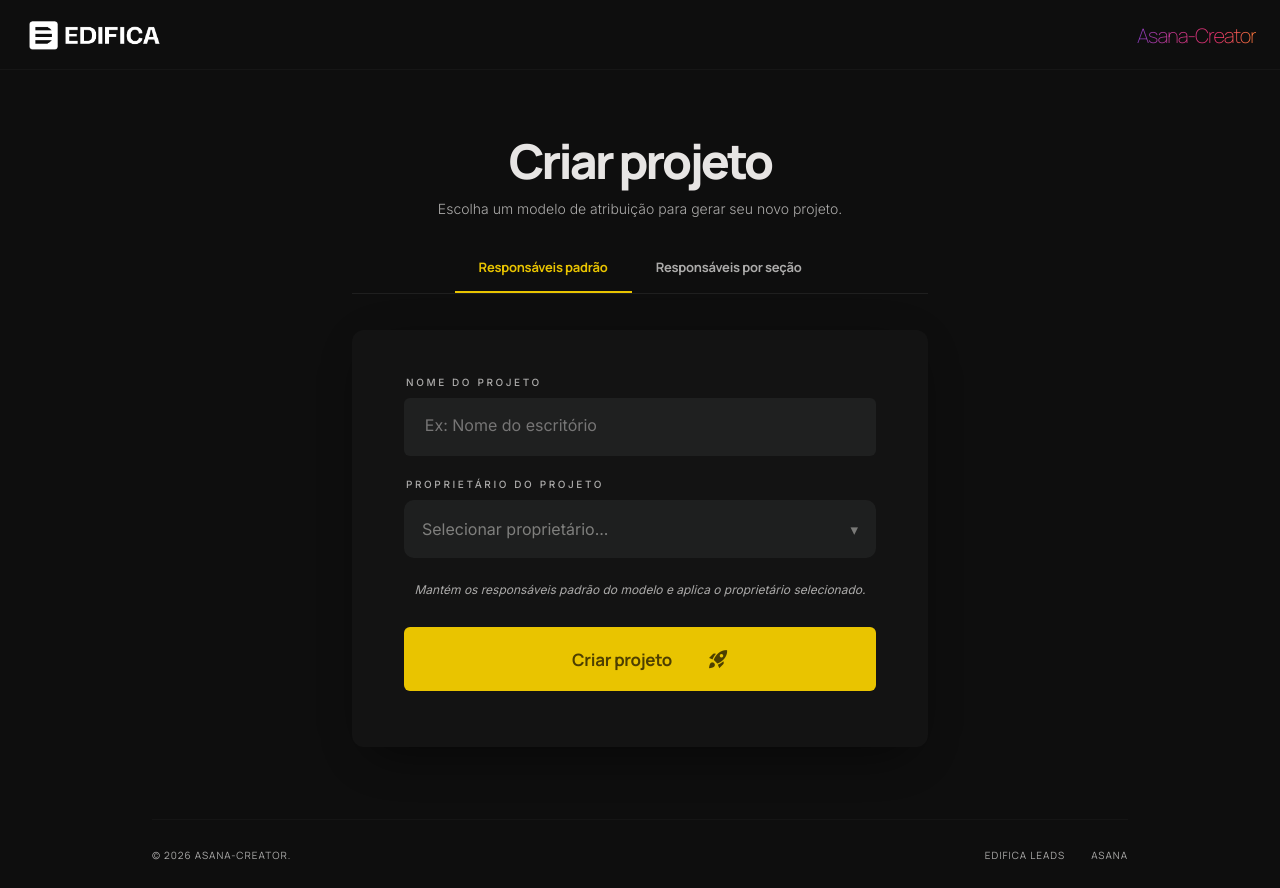
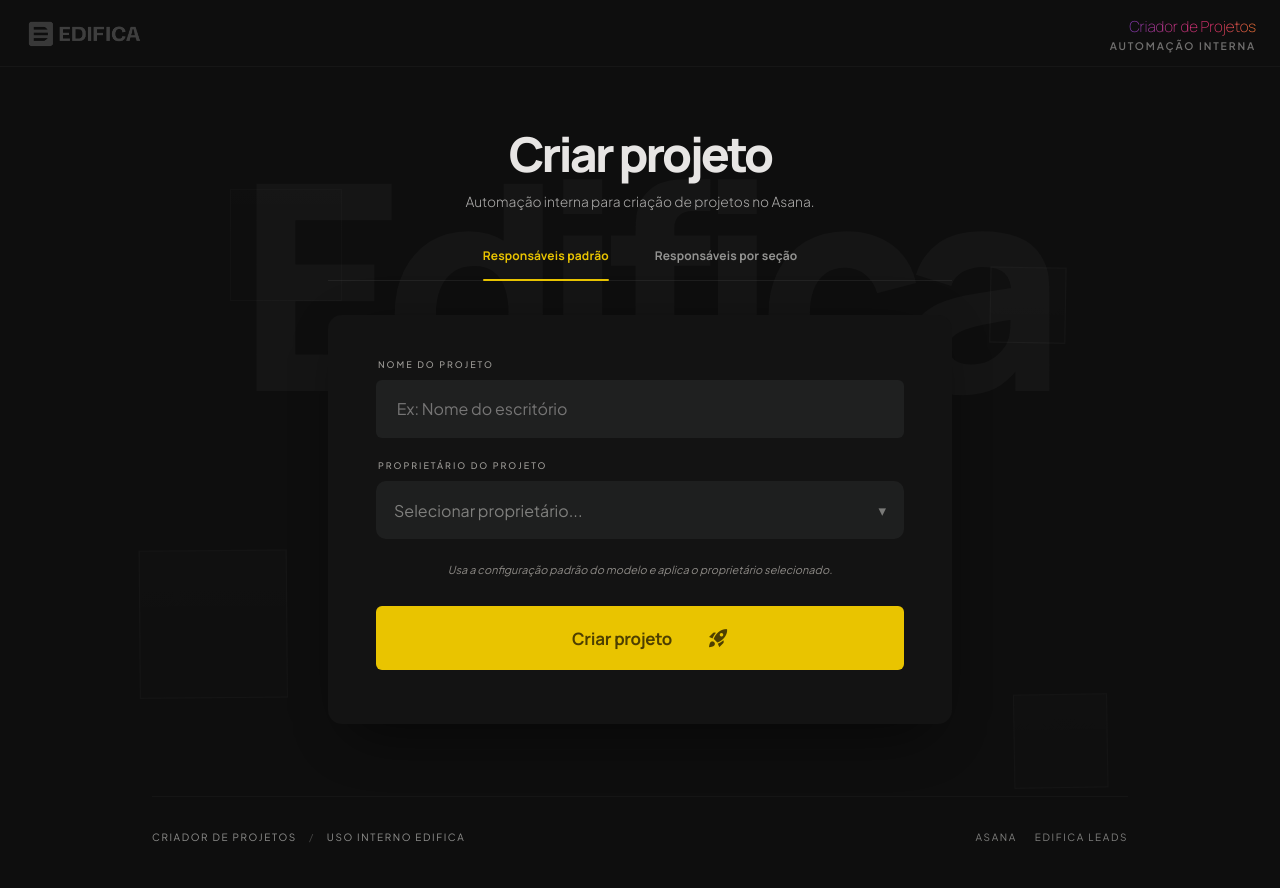
Before and after one commit to mauricionrdev/asana-creator, a Next.js app: page / in a window 1280 px wide. After the commit the page ends 867 px from the top, so only its background shows below. Built offline with nearby package versions, Linux system fonts and the light colour scheme.

Commit message:
Refine internal creator layout and background motion

```diff
--- a/src/app/globals.css
+++ b/src/app/globals.css
@@ -1,4 +1,4 @@
-@import url("https://fonts.googleapis.com/css2?family=Inter:wght@300;400;500;600&family=Manrope:wght@200;300;400;500;700;800&display=swap");
+@import url("https://fonts.googleapis.com/css2?family=Manrope:wght@200;300;400;500;700;800&family=Plus+Jakarta+Sans:wght@300;400;500;600;700&display=swap");
 
 :root {
   --background: #0e0e0e;
@@ -15,7 +15,7 @@
   --danger: #ed7f64;
   --success: #9fd48f;
   --font-headline: "Manrope", "Segoe UI", sans-serif;
-  --font-body: "Inter", "Segoe UI", sans-serif;
+  --font-body: "Plus Jakarta Sans", "Segoe UI", sans-serif;
 }
 
 * {
@@ -59,8 +59,8 @@ select {
 }
 
 ::selection {
-  background: var(--primary);
-  color: #0e0e0e;
+  background: rgba(131, 58, 180, 0.28);
+  color: #f6f2fb;
 }
 
 *::-webkit-scrollbar {
--- a/src/components/animated-project-button.module.css
+++ b/src/components/animated-project-button.module.css
@@ -9,8 +9,8 @@
   margin-top: 4px;
   border: 0;
   border-radius: 6px;
-  background: #e9c400;
-  color: #4d3f00;
+  background: var(--button-solid-bg, #e9c400);
+  color: var(--button-solid-ink, #4d3f00);
   padding: 20px 24px;
   font-family: var(--font-headline);
   font-size: 17px;
@@ -25,7 +25,7 @@
 }
 
 .button:hover {
-  background: #d9b600;
+  background: var(--button-solid-hover-bg, #d9b600);
 }
 
 .button:active {
@@ -37,8 +37,10 @@
 }
 
 .buttonBusy {
-  color: #fff4cf;
-  background: linear-gradient(
+  color: var(--button-busy-ink, #fff4cf);
+  background: var(
+    --button-busy-bg,
+    linear-gradient(
     115deg,
     rgb(131, 58, 180) 0%,
     rgb(158, 56, 156) 24%,
@@ -46,13 +48,16 @@
     rgb(225, 48, 108) 72%,
     rgb(236, 84, 86) 88%,
     rgb(247, 119, 55) 100%
+  )
   );
   background-size: 260% 260%;
-  box-shadow: 0 10px 28px rgba(193, 53, 132, 0.18);
+  box-shadow: var(--button-busy-shadow, 0 10px 28px rgba(193, 53, 132, 0.18));
 }
 
 .buttonBusy:hover {
-  background: linear-gradient(
+  background: var(
+    --button-busy-bg,
+    linear-gradient(
     115deg,
     rgb(131, 58, 180) 0%,
     rgb(158, 56, 156) 24%,
@@ -60,6 +65,7 @@
     rgb(225, 48, 108) 72%,
     rgb(236, 84, 86) 88%,
     rgb(247, 119, 55) 100%
+  )
   );
 }
 
--- a/src/components/project-creator-screen-v3.module.css
+++ b/src/components/project-creator-screen-v3.module.css
@@ -14,35 +14,16 @@
 }
 
 .topbarInner {
+  position: relative;
   display: flex;
   align-items: center;
   justify-content: space-between;
   width: min(100%, calc(100% - 48px));
   margin: 0 auto;
-  padding: 18px 0 16px;
-  flex-direction: row-reverse;
+  padding: 16px 0 14px;
 }
 
-.brand {
-  color: #acabaa;
-  font-family: var(--font-headline);
-  font-size: 1.25rem;
-  font-weight: 100;
-  letter-spacing: -0.05em;
-  line-height: 1.75rem;
-  background: linear-gradient(
-    to right,
-    rgb(131, 58, 180) 0%,
-    rgb(193, 53, 132) 33%,
-    rgb(225, 48, 108) 66%,
-    rgb(247, 119, 55) 100%
-  );
-  background-clip: text;
-  -webkit-background-clip: text;
-  -webkit-text-fill-color: transparent;
-  display: inline-block;
-}
-
+.brandCluster,
 .topbarActions {
   display: flex;
   align-items: center;
@@ -65,6 +46,48 @@
   color: #ffffff;
 }
 
+.topLogo {
+  width: auto;
+  height: 30px;
+  opacity: 0.2;
+  filter: grayscale(1) brightness(1.18);
+  display: block;
+}
+
+.productMark {
+  display: flex;
+  flex-direction: column;
+  align-items: flex-end;
+  gap: 2px;
+}
+
+.productMark strong {
+  background: linear-gradient(
+    90deg,
+    rgb(131, 58, 180) 0%,
+    rgb(193, 53, 132) 33%,
+    rgb(225, 48, 108) 66%,
+    rgb(247, 119, 55) 100%
+  );
+  color: transparent;
+  background-clip: text;
+  -webkit-background-clip: text;
+  -webkit-text-fill-color: transparent;
+  font-family: var(--font-headline);
+  font-size: 0.95rem;
+  font-weight: 100;
+  letter-spacing: -0.01em;
+}
+
+.productMark span {
+  color: rgba(172, 171, 170, 0.62);
+  font-family: var(--font-body);
+  font-size: 0.65rem;
+  font-weight: 600;
+  letter-spacing: 0.18em;
+  text-transform: uppercase;
+}
+
 .topbarRule {
   width: 100%;
   height: 1px;
@@ -72,21 +95,95 @@
 }
 
 .main {
+  position: relative;
+  overflow: hidden;
   flex: 1;
   display: flex;
   flex-direction: column;
   align-items: center;
-  padding: 54px 24px 72px;
+  padding: 50px 24px 72px;
+}
+
+.backgroundWord {
+  position: absolute;
+  top: 96px;
+  left: 50%;
+  z-index: 0;
+  transform: translateX(-50%);
+  font-family: var(--font-headline);
+  font-size: clamp(8rem, 23vw, 18rem);
+  font-weight: 800;
+  letter-spacing: -0.08em;
+  line-height: 0.82;
+  white-space: nowrap;
+  color: rgba(255, 255, 255, 0.028);
+  pointer-events: none;
+  user-select: none;
+  text-transform: none;
+}
+
+.backgroundSquares {
+  position: absolute;
+  inset: 0;
+  z-index: 0;
+  pointer-events: none;
+  user-select: none;
+}
+
+.square {
+  position: absolute;
+  display: block;
+  border: 1px solid rgba(255, 255, 255, 0.07);
+  background: linear-gradient(180deg, rgba(255, 255, 255, 0.02), rgba(255, 255, 255, 0.004));
+  opacity: 0.52;
+  animation: squareDrift 24s ease-in-out infinite;
+}
+
+.squareA {
+  top: 122px;
+  left: calc(50% - 410px);
+  width: 112px;
+  height: 112px;
+  animation-duration: 22s;
+}
+
+.squareB {
+  top: 210px;
+  right: calc(50% - 418px);
+  width: 76px;
+  height: 76px;
+  animation-duration: 26s;
+  animation-delay: -6s;
+}
+
+.squareC {
+  top: 482px;
+  left: calc(50% - 500px);
+  width: 148px;
+  height: 148px;
+  animation-duration: 28s;
+  animation-delay: -11s;
+}
+
+.squareD {
+  top: 620px;
+  right: calc(50% - 470px);
+  width: 94px;
+  height: 94px;
+  animation-duration: 24s;
+  animation-delay: -14s;
 }
 
 .centerCol {
-  width: 36rem;
+  position: relative;
+  z-index: 1;
+  width: 39rem;
   max-width: 100%;
 }
 
 .hero {
   text-align: center;
-  margin-bottom: 38px;
+  margin-bottom: 34px;
 }
 
 .title {
@@ -101,55 +198,83 @@
   width: min(100%);
   margin: 0 auto;
   color: #acabaa;
-  font-size: 0.875rem;
+  max-width: 36ch;
+  font-size: 0.86rem;
   font-weight: 300;
-  line-height: 1.55;
+  line-height: 1.6;
 }
 
 .tabs {
   display: flex;
   justify-content: center;
   align-items: flex-end;
-  gap: 0;
-  width: min(100%, 620px);
-  margin: 0 auto 36px;
+  gap: 10px;
+  width: min(100%, 660px);
+  margin: 0 auto 34px;
   border-bottom: 1px solid rgba(72, 72, 72, 0.3);
 }
 
 .tab {
+  position: relative;
   border: 0;
-  padding: 0 24px 15px;
+  padding: 0 18px 16px;
   background: transparent;
-  color: #acabaa;
+  color: #9f9f9d;
   font-family: var(--font-headline);
-  font-size: 13px;
-  font-weight: 600;
-  letter-spacing: -0.02em;
+  font-size: 12px;
+  font-weight: 650;
+  letter-spacing: 0.01em;
   cursor: pointer;
-  transition: color 180ms ease, border-color 180ms ease;
-  border-bottom: 2px solid transparent;
+  transition: color 180ms ease, opacity 180ms ease;
+  border-bottom: 0;
+  opacity: 0.92;
+}
+
+.tab::after {
+  content: "";
+  position: absolute;
+  left: 18px;
+  right: 18px;
+  bottom: -1px;
+  height: 2px;
+  border-radius: 999px;
+  background: transparent;
+  transform: scaleX(0.72);
+  transform-origin: center;
+  transition:
+    background 180ms ease,
+    transform 220ms cubic-bezier(0.22, 1, 0.36, 1),
+    opacity 180ms ease;
+  opacity: 0;
 }
 
 .tab:hover {
   color: #e7e5e4;
+  opacity: 1;
 }
 
 .tabActive {
   color: #e9c400;
-  border-bottom-color: #e9c400;
+  opacity: 1;
+}
+
+.tabActive::after {
+  background: #e9c400;
+  transform: scaleX(1);
+  opacity: 1;
 }
 
 .cardWrap {
   position: relative;
-  width: min(100%, 620px);
+  width: min(100%, 660px);
   margin: 0 auto;
 }
 
 .cardShadow {
   position: absolute;
-  inset: 18px 14px -6px;
+  inset: 20px 18px -10px;
   background: rgba(0, 0, 0, 0.5);
-  filter: blur(22px);
+  filter: blur(26px);
   border-radius: 30px;
   z-index: 0;
 }
@@ -158,14 +283,14 @@
   position: relative;
   z-index: 1;
   background: #131313;
-  border-radius: 12px;
+  border-radius: 14px;
 }
 
 .form {
   display: flex;
   flex-direction: column;
   gap: 22px;
-  padding: 46px 52px;
+  padding: 44px 48px;
 }
 
 .fieldGroup {
@@ -174,12 +299,34 @@
   gap: 10px;
 }
 
+.sectionDivider {
+  width: 100%;
+  height: 1px;
+  background: rgba(255, 255, 255, 0.05);
+}
+
+.frontGrid {
+  display: grid;
+  grid-template-columns: repeat(2, minmax(0, 1fr));
+  gap: 16px 14px;
+}
+
+.frontField {
+  min-width: 0;
+}
+
+.frontField:last-child {
+  grid-column: 1 / -1;
+  width: 100%;
+  justify-self: stretch;
+}
+
 .label {
   padding-left: 2px;
-  color: #acabaa;
-  font-size: 10px;
+  color: #9c9a96;
+  font-size: 9px;
   font-weight: 500;
-  letter-spacing: 0.26em;
+  letter-spacing: 0.22em;
   text-transform: uppercase;
 }
 
@@ -247,8 +394,8 @@
 
 .helperText {
   margin: 2px 0 4px;
-  color: #acabaa;
-  font-size: 12px;
+  color: #8c8985;
+  font-size: 11px;
   text-align: center;
   font-style: italic;
 }
@@ -582,37 +729,54 @@
 .footerInner {
   display: flex;
   flex-direction: column;
-  gap: 18px;
+  gap: 16px;
   align-items: center;
   justify-content: space-between;
   width: calc(80% - 48px);
   margin: 0 auto;
-  padding: 28px 0 26px;
+  padding: 34px 0 24px;
   border-top: 1px solid rgba(72, 72, 72, 0.12);
 }
 
-.footerInner > span,
+.footerMeta,
+.footerMeta span,
 .footerLinks a {
-  color: #acabaa;
-  font-family: var(--font-headline);
+  color: #8f8f8d;
+  font-family: var(--font-body);
   font-size: 10px;
   text-transform: uppercase;
-  letter-spacing: 0.1em;
+  letter-spacing: 0.16em;
+}
+
+.footerMeta {
+  display: flex;
+  gap: 12px;
+  align-items: center;
+  flex-wrap: wrap;
+  justify-content: center;
+}
+
+.footerMeta span + span::before {
+  content: "/";
+  margin-right: 12px;
+  color: rgba(143, 143, 141, 0.42);
 }
 
 .footerLinks {
   display: flex;
-  gap: 26px;
+  gap: 18px;
   flex-wrap: wrap;
   justify-content: center;
 }
 
 .footerLinks a {
-  transition: color 180ms ease;
+  transition: color 180ms ease, opacity 180ms ease;
+  opacity: 0.88;
 }
 
 .footerLinks a:hover {
-  color: #ffd600;
+  color: #c5c5c1;
+  opacity: 1;
 }
 
 @keyframes loadingGradient {
@@ -626,6 +790,29 @@
 
   100% {
     background-position: 0% 50%;
+  }
+}
+
+@keyframes squareDrift {
+  0%,
+  100% {
+    transform: translate3d(0, 0, 0) rotate(0deg);
+    opacity: 0.24;
+  }
+
+  25% {
+    transform: translate3d(8px, -10px, 0) rotate(1deg);
+    opacity: 0.38;
+  }
+
+  50% {
+    transform: translate3d(-6px, 8px, 0) rotate(-1.4deg);
+    opacity: 0.26;
+  }
+
+  75% {
+    transform: translate3d(10px, 4px, 0) rotate(0.8deg);
+    opacity: 0.34;
   }
 }
 
@@ -770,7 +957,7 @@
 
 @media (min-width: 768px) {
   .main {
-    padding-top: 58px;
+    padding-top: 54px;
   }
 
   .footerInner {
@@ -783,6 +970,14 @@
     padding: 44px 20px 60px;
   }
 
+  .backgroundSquares {
+    display: none;
+  }
+
+  .backgroundWord {
+    display: none;
+  }
+
   .centerCol,
   .tabs,
   .cardWrap {
@@ -791,6 +986,15 @@
 
   .form {
     padding: 36px 34px;
+  }
+
+  .frontGrid {
+    grid-template-columns: 1fr;
+  }
+
+  .frontField:last-child {
+    grid-column: auto;
+    width: 100%;
   }
 
   .title {
@@ -850,6 +1054,11 @@
     white-space: nowrap;
   }
 
+  .tab::after {
+    left: 14px;
+    right: 14px;
+  }
+
   .form {
     padding: 28px 22px;
   }
@@ -879,6 +1088,14 @@
   .warningList {
     max-height: 180px;
   }
+
+  .footerMeta {
+    gap: 8px;
+  }
+
+  .footerMeta span + span::before {
+    margin-right: 8px;
+  }
 }
 
 @media (max-width: 540px) {
@@ -890,10 +1107,25 @@
   .topbarInner {
     padding-top: 14px;
     padding-bottom: 14px;
+    gap: 12px;
   }
 
-  .brand {
-    font-size: 1.06rem;
+  .brandCluster,
+  .topbarActions {
+    gap: 8px;
+  }
+
+  .topLogo {
+    height: 28px;
+  }
+
+  .productMark strong {
+    font-size: 0.82rem;
+  }
+
+  .productMark span {
+    font-size: 0.56rem;
+    letter-spacing: 0.14em;
   }
 
   .main {
@@ -911,6 +1143,11 @@
   .tab {
     padding: 0 12px 13px;
     font-size: 12px;
+  }
+
+  .tab::after {
+    left: 12px;
+    right: 12px;
   }
 
   .card {
@@ -958,7 +1195,7 @@
 
   .successSummary,
   .warningList,
-  .footerInner > span,
+  .footerMeta span,
   .footerLinks a {
     font-size: 12px;
   }
@@ -966,4 +1203,13 @@
   .footerLinks {
     gap: 16px;
   }
+
+  .footerMeta {
+    flex-direction: column;
+    gap: 4px;
+  }
+
+  .footerMeta span + span::before {
+    content: none;
+  }
 }
--- a/src/components/project-creator-screen-v4.tsx
+++ b/src/components/project-creator-screen-v4.tsx
@@ -194,8 +194,7 @@ export function ProjectCreatorScreenV4() {
     <main className={styles.page}>
       <header className={styles.topbar}>
         <div className={styles.topbarInner}>
-          <div className={styles.brand}>Asana-Creator</div>
-          <div className={styles.topbarActions}>
+          <div className={styles.brandCluster}>
             <button
               className={styles.topIconButton}
               type="button"
@@ -205,20 +204,35 @@ export function ProjectCreatorScreenV4() {
               <img
                 src="/logo.png"
                 alt="Edifica"
-                style={{ height: 35, width: "auto", filter: "brightness(0) invert(1)" }}
+                className={styles.topLogo}
               />
             </button>
+          </div>
+          <div className={styles.topbarActions}>
+            <div className={styles.productMark}>
+              <strong>Criador de Projetos</strong>
+              <span>automação interna</span>
+            </div>
           </div>
         </div>
         <div className={styles.topbarRule} />
       </header>
 
       <section className={styles.main}>
+        <div className={styles.backgroundWord} aria-hidden="true">
+          Edifica
+        </div>
+        <div className={styles.backgroundSquares} aria-hidden="true">
+          <span className={`${styles.square} ${styles.squareA}`} />
+          <span className={`${styles.square} ${styles.squareB}`} />
+          <span className={`${styles.square} ${styles.squareC}`} />
+          <span className={`${styles.square} ${styles.squareD}`} />
+        </div>
         <div className={styles.centerCol}>
           <div className={styles.hero}>
             <h1 className={styles.title}>Criar projeto</h1>
             <p className={styles.subtitle}>
-              Escolha um modelo de atribuição para gerar seu novo projeto.
+              Automação interna para criação de projetos no Asana.
             </p>
           </div>
 
@@ -279,18 +293,20 @@ export function ProjectCreatorScreenV4() {
 
                 {mode === "by_front" ? (
                   <>
+                    <div className={styles.sectionDivider} aria-hidden="true" />
+                    <div className={styles.frontGrid}>
                       {FRONT_LABELS.map((front) => (
-                      <div className={styles.fieldGroup} key={front.field}>
+                        <div className={`${styles.fieldGroup} ${styles.frontField}`} key={front.field}>
                           <label className={styles.label} htmlFor={front.field}>
                             {front.field === "responsavelColetaCartao"
-                            ? "Responsável pela coleta do cartão"
+                              ? "Coleta do cartão"
                               : front.field === "responsavelConfiguracaoTecnica"
-                              ? "Responsável pela configuração técnica"
+                                ? "Configuração técnica"
                                 : front.field === "responsavelIntegracaoCanais"
-                                ? "Responsável pela integração de canais"
+                                  ? "Integração de canais"
                                   : front.field === "responsavelPenteFino"
-                                  ? "Responsável pelo pente fino"
-                                  : "Responsável por subir as campanhas"}
+                                    ? "Pente fino"
+                                    : "Subir campanhas"}
                           </label>
                           <FancySelect
                             disabled={usersDisabled}
@@ -304,13 +320,14 @@ export function ProjectCreatorScreenV4() {
                           />
                         </div>
                       ))}
+                    </div>
                   </>
                 ) : null}
 
                 <p className={styles.helperText}>
                   {mode === "fixed"
-                    ? "Mantém os responsáveis padrão do modelo e aplica o proprietário selecionado."
-                    : "Define manualmente os responsáveis por cada seção e aplica o proprietário."}
+                    ? "Usa a configuração padrão do modelo e aplica o proprietário selecionado."
+                    : "Permite distribuir responsáveis por seção antes da criação automatizada."}
                 </p>
 
                 {errorMessage ? <div className={styles.errorBox}>{errorMessage}</div> : null}
@@ -324,7 +341,7 @@ export function ProjectCreatorScreenV4() {
                       <div className={styles.successCopy}>
                         <strong>Projeto criado com sucesso</strong>
                         <p className={styles.successSummary}>
-                          O novo projeto já está pronto no Asana.
+                          A automação foi concluída e o projeto já está disponível no Asana.
                         </p>
                       </div>
                     </div>
@@ -360,8 +377,14 @@ export function ProjectCreatorScreenV4() {
 
       <footer className={styles.footer}>
         <div className={styles.footerInner}>
-          <span>© 2026 Asana-Creator.</span>
+          <div className={styles.footerMeta}>
+            <span>Criador de Projetos</span>
+            <span>Uso interno Edifica</span>
+          </div>
           <div className={styles.footerLinks}>
+            <a href="https://app.asana.com/" target="_blank" rel="noopener noreferrer">
+              Asana
+            </a>
             <a
               href="https://formulario.edificajuridico.com/"
               target="_blank"
@@ -369,9 +392,6 @@ export function ProjectCreatorScreenV4() {
             >
               Edifica Leads
             </a>
-            <a href="https://app.asana.com/" target="_blank" rel="noopener noreferrer">
-              Asana
-            </a>
           </div>
         </div>
       </footer>
```
Lines whose indentation alone changed are shown as unchanged.
